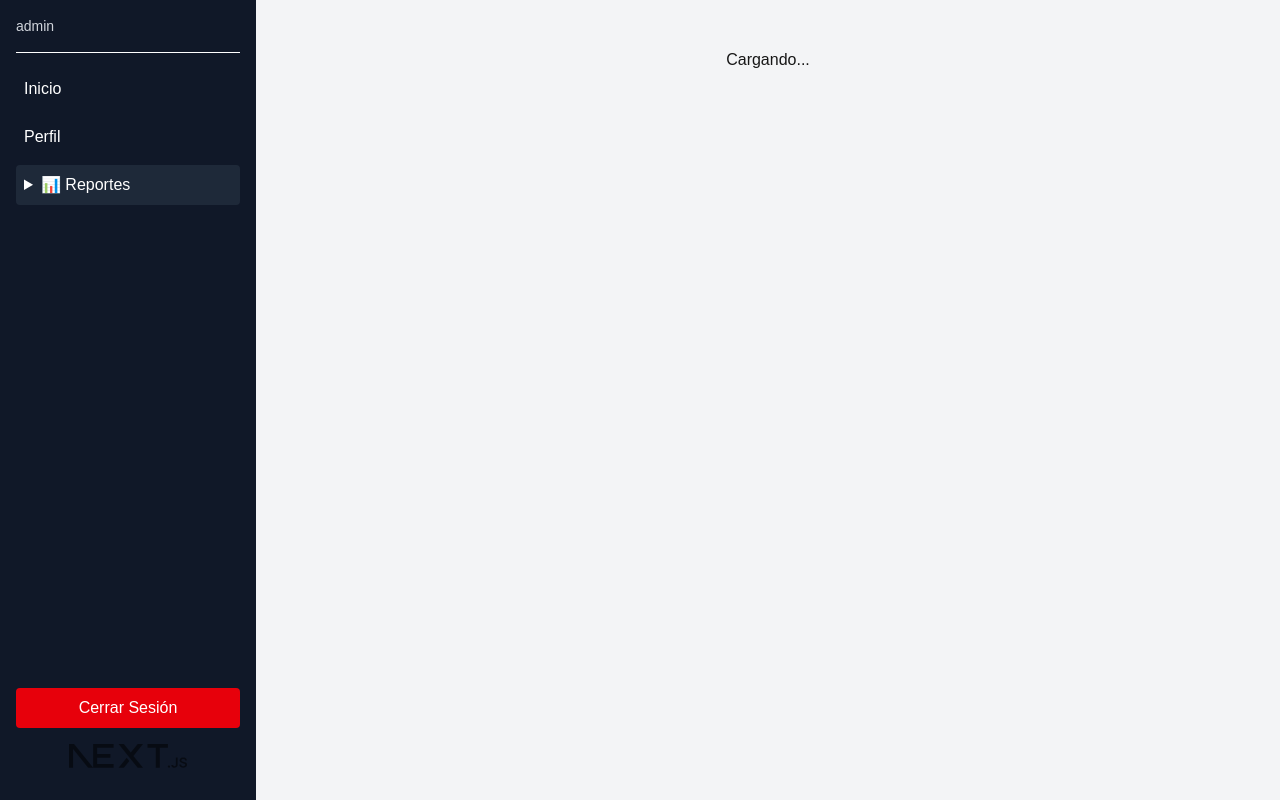
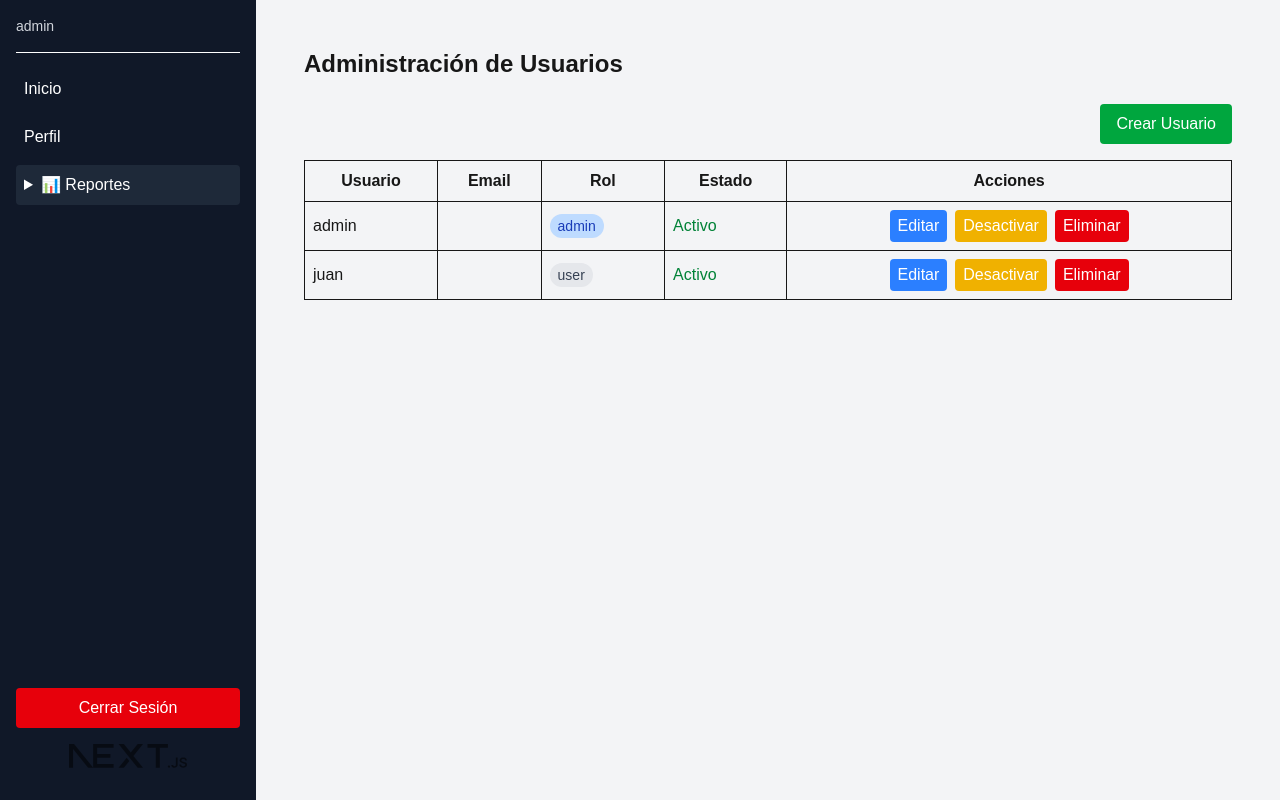
Before and after one commit to obringas/Logistica, a Next.js app: page /StockLogistica/dashboard/admin/users in a window 1280 px wide. Before the commit this address had no page. Built offline with nearby package versions, Linux system fonts and the light colour scheme; sample sign-in values are in the browser's storage.

Commit message:
mejoras abm usuarios 21

```diff
--- a/src/app/dashboard/admin/users/create/page.tsx
+++ b/src/app/dashboard/admin/users/create/page.tsx
@@ -4,6 +4,10 @@
 import { useRouter } from "next/navigation";
 import { getUsers, saveUsers } from "@/utils/userStorage";
 import { User } from "@/utils/users";
+import { useEffect } from "react";
+import { usePermission } from "@/hooks/usePermission";
+import { useAuth } from "@/context/AuthContext";
+
 
 export default function CreateUserPage() {
   const router = useRouter();
@@ -15,6 +19,20 @@
     email: "",
     applicationName: "",
   });
+
+  const { user } = useAuth();
+  const { hasPermission } = usePermission();
+
+  useEffect(() => {
+    if (!user) {
+      router.push("/login");
+      return;
+    }
+
+    if (!hasPermission("canCreateUsers")) {
+      router.push("/dashboard");
+    }
+  }, [user]);
 
   const handleChange = (e: React.ChangeEvent<HTMLInputElement | HTMLSelectElement>) => {
     const { name, value, type } = e.target;
--- a/src/app/dashboard/admin/users/edit/[id]/page.tsx
+++ b/src/app/dashboard/admin/users/edit/[id]/page.tsx
@@ -1,49 +1,62 @@
 "use client";
 
 import { useEffect, useState } from "react";
-import { useRouter, useSearchParams,useParams  } from "next/navigation";
+import { useRouter, useParams } from "next/navigation";
 import { getUsers, saveUsers } from "@/utils/userStorage";
 import { User } from "@/utils/users";
+import { useAuth } from "@/context/AuthContext";
+import { usePermission } from "@/hooks/usePermission";
 
 export default function EditUserPage() {
   const router = useRouter();
-  //const searchParams = useSearchParams();
-  //const id = Number(searchParams.get("id"));
   const params = useParams();
-  const id = Number(params.id);
-  const [user, setUser] = useState<User | null>(null);
+  const { user } = useAuth();
+  const { hasPermission } = usePermission();
+
+  const userId = Number(params.id);
+  const [targetUser, setTargetUser] = useState<User | null>(null);
 
   useEffect(() => {
+    if (!user) {
+      router.push("/login");
+      return;
+    }
+
+    const canEditAny = hasPermission("canEditUsers");
+    const isEditingOwnAccount = user.userId === userId;
+
+    if (!canEditAny && !isEditingOwnAccount) {
+      router.push("/dashboard");
+      return;
+    }
+
     const users = getUsers();
-    const existingUser = users.find((u) => u.id === id);
-    if (existingUser) {
-      setUser(existingUser);
+    const found = users.find((u) => u.id === userId);
+    if (!found) {
+      router.push("/dashboard/admin/users");
     } else {
-      router.push("/dashboard/admin/users");
+      setTargetUser(found);
     }
-  }, [id, router]);
+  }, [user]);
 
   const handleChange = (e: React.ChangeEvent<HTMLInputElement | HTMLSelectElement>) => {
     const { name, value, type } = e.target;
+    const checked = type === "checkbox" ? (e.target as HTMLInputElement).checked : undefined;
 
-  if (type === "checkbox") {
-    const checked = (e.target as HTMLInputElement).checked;
-    setUser((prev) => (prev ? { ...prev, [name]: checked } : null));
-  } else {
-    setUser((prev) => (prev ? { ...prev, [name]: value } : null));
-  }
+    setTargetUser((prev) =>
+      prev ? { ...prev, [name]: type === "checkbox" ? checked : value } : null
+    );
   };
 
-
   const handleSave = () => {
-    if (!user) return;
+    if (!targetUser) return;
     const users = getUsers();
-    const updated = users.map((u) => (u.id === id ? user : u));
+    const updated = users.map((u) => (u.id === userId ? targetUser : u));
     saveUsers(updated);
     router.push("/dashboard/admin/users");
   };
 
-  if (!user) return <p className="p-4">Cargando usuario...</p>;
+  if (!targetUser) return <p className="p-4">Cargando usuario...</p>;
 
   return (
     <div className="max-w-xl mx-auto p-6 bg-white shadow-md rounded">
@@ -52,7 +65,7 @@
       <label className="block mb-2 text-sm font-medium">Usuario</label>
       <input
         name="username"
-        value={user.username}
+        value={targetUser.username}
         onChange={handleChange}
         className="w-full border rounded px-3 py-2 mb-4"
       />
@@ -61,35 +74,41 @@
       <input
         name="password"
         type="password"
-        value={user.password}
+        value={targetUser.password}
         onChange={handleChange}
         className="w-full border rounded px-3 py-2 mb-4"
       />
 
+      {user?.role === "admin" && (
+        <>
           <label className="block mb-2 text-sm font-medium">Rol</label>
           <select
             name="role"
-        value={user.role}
+            value={targetUser.role}
             onChange={handleChange}
             className="w-full border rounded px-3 py-2 mb-4"
           >
             <option value="admin">Admin</option>
             <option value="user">Usuario</option>
           </select>
+        </>
+      )}
 
       <label className="block mb-2 text-sm font-medium">Email</label>
       <input
         name="email"
         type="email"
-        value={user.email ?? ""}
+        value={targetUser.email ?? ""}
         onChange={handleChange}
         className="w-full border rounded px-3 py-2 mb-4"
       />
 
+      {user?.role === "admin" && (
+        <>
           <label className="block mb-2 text-sm font-medium">Aplicación</label>
           <input
             name="applicationName"
-        value={user.applicationName ?? ""}
+            value={targetUser.applicationName ?? ""}
             onChange={handleChange}
             className="w-full border rounded px-3 py-2 mb-4"
           />
@@ -98,12 +117,14 @@
             <input
               type="checkbox"
               name="active"
-          checked={user.active}
+              checked={targetUser.active}
               onChange={handleChange}
               className="mr-2"
             />
             Usuario activo
           </label>
+        </>
+      )}
 
       <button
         onClick={handleSave}
--- a/src/app/dashboard/admin/users/page.tsx
+++ b/src/app/dashboard/admin/users/page.tsx
@@ -1,34 +1,35 @@
 "use client";
 
-import { useEffect, useState } from 'react';
-import { useRouter } from 'next/navigation';
-import { getUsers, saveUsers } from '@/utils/userStorage';
-import { User } from '@/utils/users';
-import { useParams } from 'next/navigation';
-
+import { useEffect, useState } from "react";
+import { useRouter } from "next/navigation";
+import { getUsers, saveUsers } from "@/utils/userStorage";
+import { User } from "@/utils/users";
+import { usePermission } from "@/hooks/usePermission";
+import { useAuth } from "@/context/AuthContext";
 
 export default function UserAdminPage() {
   const [users, setUsers] = useState<User[]>([]);
   const [loading, setLoading] = useState(true);
   const router = useRouter();
+    const { user } = useAuth();
+  const { hasPermission } = usePermission();
 
   useEffect(() => {
-    const auth = localStorage.getItem('authUser');
-    if (!auth) {
-      router.push('/login');
+    // Proteger la ruta
+    if (!user) {
+      router.push("/login");
       return;
     }
 
-    const user = JSON.parse(auth);
-    if (user.role !== 'admin') {
-      router.push('/dashboard');
+    if (!hasPermission("canAccessUsers")) {
+      router.push("/dashboard");
       return;
     }
 
     const data = getUsers();
     setUsers(data);
     setLoading(false);
-  }, []);
+  }, [user]);
 
   const toggleActive = (id: number) => {
     const updated = users.map((u) => (u.id === id ? { ...u, active: !u.active } : u));
@@ -47,14 +48,18 @@
   return (
     <div className="p-6">
       <h2 className="text-2xl font-bold mb-6">Administración de Usuarios</h2>
+
       <div className="flex justify-end mb-4">
+        {hasPermission("canCreateUsers") && (
           <button
             className="bg-green-600 text-white px-4 py-2 rounded hover:bg-green-700"
-          onClick={() => router.push('/dashboard/admin/users/create')}
+            onClick={() => router.push("/dashboard/admin/users/create")}
           >
             Crear Usuario
           </button>
+        )}
       </div>
+
       <div className="overflow-x-auto">
         <table className="min-w-full border border-gray-300 shadow-md rounded">
           <thead className="bg-gray-100">
@@ -72,7 +77,13 @@
                 <td className="p-2 border">{user.username}</td>
                 <td className="p-2 border">{user.email}</td>
                 <td className="p-2 border">
-                  <span className={`text-sm px-2 py-1 rounded-full ${user.role === 'admin' ? 'bg-blue-200 text-blue-800' : 'bg-gray-200 text-gray-700'}`}>
+                  <span
+                    className={`text-sm px-2 py-1 rounded-full ${
+                      user.role === "admin"
+                        ? "bg-blue-200 text-blue-800"
+                        : "bg-gray-200 text-gray-700"
+                    }`}
+                  >
                     {user.role}
                   </span>
                 </td>
@@ -83,25 +94,33 @@
                     <span className="text-red-700 font-medium">Inactivo</span>
                   )}
                 </td>
-                <td className="p-2 border text-center">
+                <td className="p-2 border text-center space-x-2">
+                  {hasPermission("canEditUsers") && (
                     <button
-                    className="bg-blue-500 text-white px-2 py-1 rounded mr-2 hover:bg-blue-600"
-                    onClick={() => router.push(`/dashboard/admin/users/edit/${user.id}`)}
+                      className="bg-blue-500 text-white px-2 py-1 rounded hover:bg-blue-600"
+                      onClick={() =>
+                        router.push(`/dashboard/admin/users/edit/${user.id}`)
+                      }
                     >
                       Editar
                     </button>
+                  )}
+                  {hasPermission("canEditUsers") && (
                     <button
-                    className="bg-yellow-500 text-white px-2 py-1 rounded mr-2 hover:bg-yellow-600"
+                      className="bg-yellow-500 text-white px-2 py-1 rounded hover:bg-yellow-600"
                       onClick={() => toggleActive(user.id)}
                     >
-                    {user.active ? 'Desactivar' : 'Activar'}
+                      {user.active ? "Desactivar" : "Activar"}
                     </button>
+                  )}
+                  {hasPermission("canEditUsers") && (
                     <button
                       className="bg-red-600 text-white px-2 py-1 rounded hover:bg-red-700"
                       onClick={() => deleteUser(user.id)}
                     >
                       Eliminar
                     </button>
+                  )}
                 </td>
               </tr>
             ))}
--- /dev/null
+++ b/src/hooks/usePermission.ts
@@ -0,0 +1,13 @@
+import { useAuth } from "@/context/AuthContext";
+import { permissions, Role } from "@/utils/permissions";
+
+export function usePermission() {
+  const { user } = useAuth();
+  const role = user?.role as Role;
+
+  return {
+    hasPermission: (key: keyof (typeof permissions)["admin"]) => {
+      return role ? permissions[role][key] : false;
+    },
+  };
+}
--- /dev/null
+++ b/src/utils/permissions.ts
@@ -0,0 +1,18 @@
+export type Role = "admin" | "user";
+
+export const permissions = {
+  admin: {
+    canAccessUsers: true,
+    canCreateUsers: true,
+    canEditUsers: true,
+    canViewReports: true,
+    canAccessStock: true,
+  },
+  user: {
+    canAccessUsers: false,
+    canCreateUsers: false,
+    canEditUsers: false,
+    canViewReports: true,
+    canAccessStock: true,
+  },
+};
```
Also changed, not shown: src/utils/users.ts (line endings or trailing spaces). Lines whose indentation alone changed are shown as unchanged.
